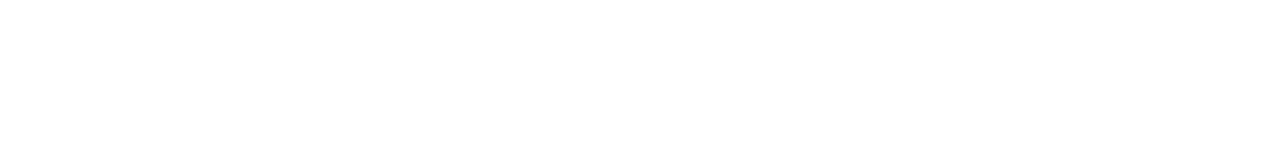
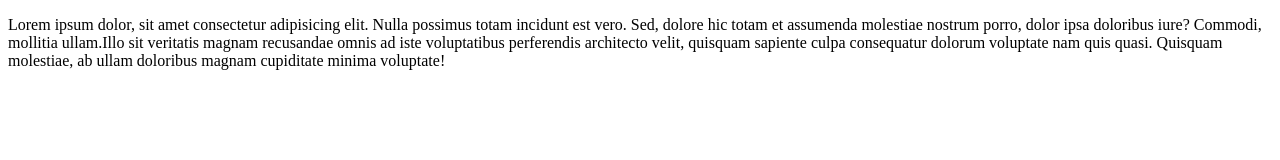
Before and after one commit to justsixthree/covid19, a plain HTML site: page index.html in a window 1280 px wide. Drawn offline with Linux system fonts and the light colour scheme.

Commit message:
add the info

```diff
--- a/index.html
+++ b/index.html
@@ -9,6 +9,13 @@
 
 <body>
                   <header class="header">
+                                    <p>Lorem ipsum dolor, sit amet consectetur adipisicing elit. Nulla possimus totam
+                                                      incidunt est vero. Sed, dolore hic totam et assumenda molestiae
+                                                      nostrum porro, dolor ipsa doloribus iure? Commodi, mollitia
+                                                      ullam.Illo sit veritatis magnam recusandae omnis ad iste
+                                                      voluptatibus perferendis architecto velit, quisquam sapiente culpa
+                                                      consequatur dolorum voluptate nam quis quasi. Quisquam molestiae,
+                                                      ab ullam doloribus magnam cupiditate minima voluptate!</p>
 
                   </header>
 </body>
```
